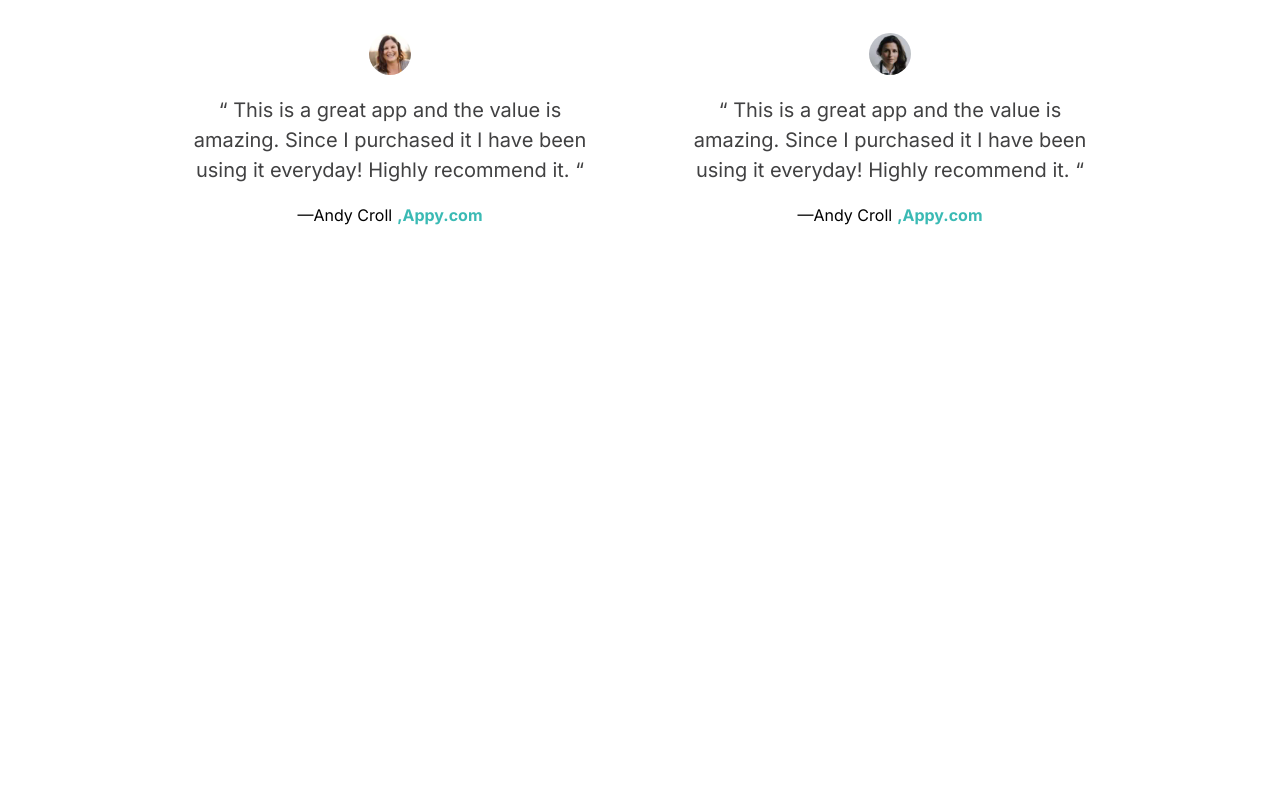
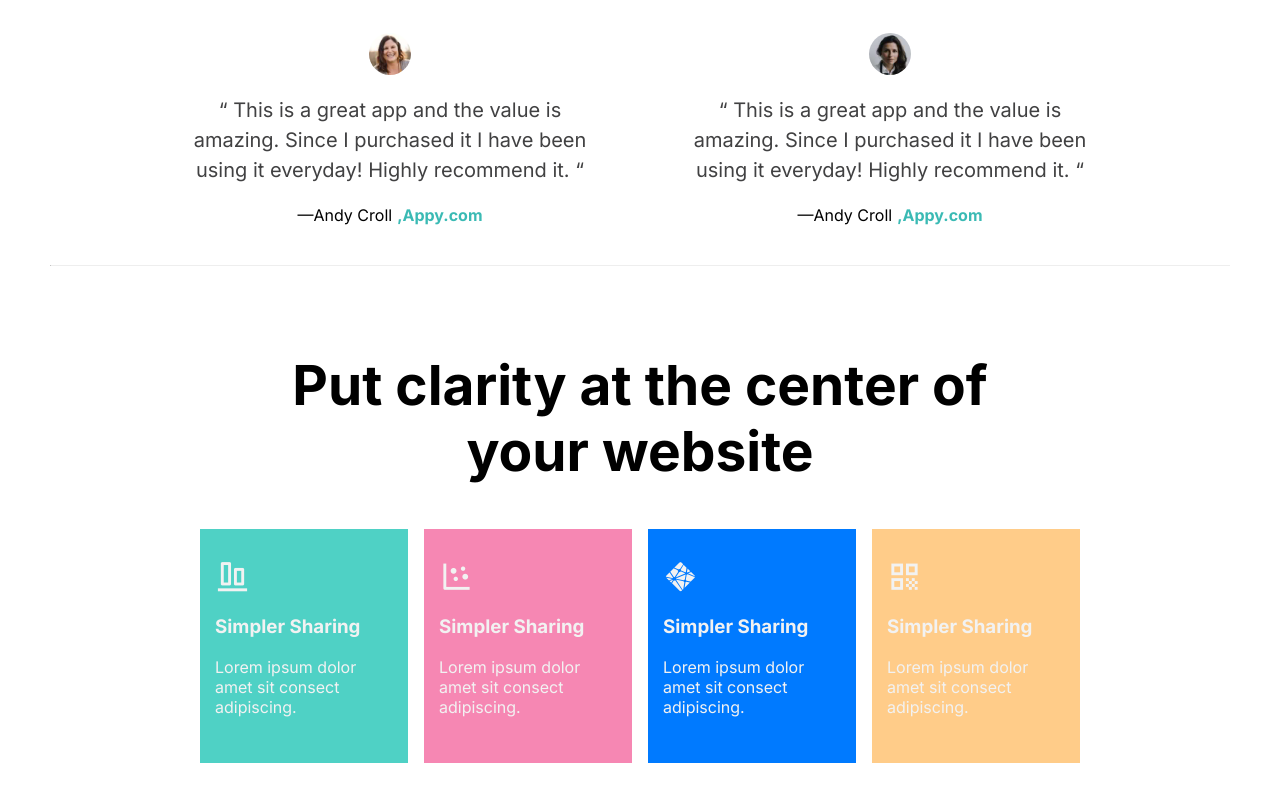
Before and after one commit to marinademinescu/Appy_HTML_Demo, a plain HTML site: page index.html in a window 1280 px wide. Shown: the part 5197-6000 px from the top of the page. Before the commit the page ends 5452 px from the top, so only its background shows below. Drawn offline with nearby package versions, Linux system fonts and the light colour scheme.

Commit message:
creato section clarity

```diff
--- a/index.html
+++ b/index.html
@@ -6,9 +6,12 @@
     <meta name="viewport" content="width=device-width, initial-scale=1.0">
     <title>Appy HTML Demo - Home</title>
     <link rel="stylesheet" href="style.css">
+    <link href='https://unpkg.com/boxicons@2.1.4/css/boxicons.min.css' rel='stylesheet'>
     <script src="script.js"></script>
 
-    <link href='https://unpkg.com/boxicons@2.1.4/css/boxicons.min.css' rel='stylesheet'>
+
+
+
 
 </head>
 
@@ -337,7 +340,7 @@
 
     <section class="testimonials">
         <div class="test-1">
-            <div >
+            <div>
                 <div class="testimg">
                     <div><img src="img/img.testimonial/testimonial-01.jpg" alt="1"></div>
                     <div>
@@ -380,6 +383,38 @@
 
     </section>
 
+    <hr>
+
+
+    <section class="clarity">
+        <div class="clarity-1">
+            <div>
+                <h2>Put clarity at the center of <br> your website</h2>
+            </div>
+            <div class="clar2">
+                <div class="card"><i class='bx bx-objects-vertical-bottom'></i>
+                    <h3>Simpler Sharing</h3>
+                    <p>Lorem ipsum dolor amet sit consect adipiscing.</p>
+                </div>
+                <div class="card"><i class='bx bx-scatter-chart' ></i>
+                    <h3>Simpler Sharing</h3>
+                    <p>Lorem ipsum dolor amet sit consect adipiscing.</p>
+                </div>
+                <div class="card"><i class='bx bxl-netlify' ></i>
+                    <h3>Simpler Sharing</h3>
+                    <p>Lorem ipsum dolor amet sit consect adipiscing.</p>
+                </div>
+                <div class="card"><i class='bx bx-qr' ></i>
+                    <h3>Simpler Sharing</h3>
+                    <p>Lorem ipsum dolor amet sit consect adipiscing.</p>
+                </div>
+
+            </div>
+
+        </div>
+
+    </section>
+
 
 </body>
 
--- a/style.css
+++ b/style.css
@@ -9,8 +9,8 @@ body {
 }
 
 
-body > div {
-  margin-left: 150px ;
+body>div {
+  margin-left: 150px;
   margin-right: 150px;
 }
 
@@ -18,6 +18,11 @@ body > div {
   box-sizing: border-box
 }
 
+
+hr {
+  border-top: 1px rgba(177, 175, 175, 0.6);
+  margin: 10px 50px;
+}
 
 .hlogo img {
   width: 40px;
@@ -631,7 +636,7 @@ label:after:active {
 
 }
 
-.slide1 > div > div:first-child{
+.slide1>div>div:first-child {
   display: flex;
   align-items: center;
   justify-content: space-between;
@@ -639,15 +644,15 @@ label:after:active {
   font-weight: bold;
 }
 
-.slide1 > div > div:first-child p:first-child {
-   font-size: 18px;
+.slide1>div>div:first-child p:first-child {
+  font-size: 18px;
   font-weight: bold;
 }
 
-.slide1 > div > div:first-child p:last-child {
+.slide1>div>div:first-child p:last-child {
   font-size: 12px;
-  color:rgb(58 186 180) ;
-  background-color: rgb(58, 186, 180,0.4);
+  color: rgb(58 186 180);
+  background-color: rgb(58, 186, 180, 0.4);
   border-radius: 45%;
   width: 45px;
   height: 25px;
@@ -668,23 +673,23 @@ label:after:active {
 
 }
 
-.slide1 > div > div:nth-child(2) span:nth-child(2) {
+.slide1>div>div:nth-child(2) span:nth-child(2) {
   font-size: 50px;
   font-weight: bold;
 }
 
-.slide1 > div > div:nth-child(2) span:first-child {
+.slide1>div>div:nth-child(2) span:first-child {
   font-size: 24px;
   color: #8d8d95;
 }
 
 
 .slide1 button {
-  padding: 8px 0 ;
+  padding: 8px 0;
   border-radius: 3px;
   width: 100%;
- border: none;
- background-color: rgb(58 186 180);
+  border: none;
+  background-color: rgb(58 186 180);
 
 
 }
@@ -724,7 +729,7 @@ label:after:active {
 }
 
 .start-ul ul li::before {
-   content: "✓";
+  content: "✓";
   color: rgb(58 186 180);
   display: inline-block;
   line-height: 1;
@@ -733,7 +738,7 @@ label:after:active {
 
 .testimonials {
   margin-top: 40px;
-  margin-left: 150px ;
+  margin-left: 150px;
   margin-right: 150px;
 }
 
@@ -743,7 +748,7 @@ label:after:active {
   gap: 20px;
 }
 
-.test-1 > div {
+.test-1>div {
   display: flex;
   flex: 1;
   flex-direction: column;
@@ -754,20 +759,20 @@ label:after:active {
   padding: 30px;
 }
 
-.test-1 .testimg  img {
+.test-1 .testimg img {
   width: 10%;
   border-radius: 100%;
   text-align: center;
 }
 
-.test-1 .testimg > div:first-child {
+.test-1 .testimg>div:first-child {
   display: flex;
   justify-content: center;
   align-items: center;
 }
 
 
-.test-1 .testimg > div:nth-child(2) p {
+.test-1 .testimg>div:nth-child(2) p {
   font-size: 20px;
   text-align: center;
   line-height: 1.5;
@@ -776,17 +781,83 @@ label:after:active {
 }
 
 
-.test-1 .testimg > div:nth-child(3)  {
+.test-1 .testimg>div:nth-child(3) {
   text-align: center;
 }
 
 
-.test-1 .testimg > div:nth-child(3) a {
+.test-1 .testimg>div:nth-child(3) a {
   color: rgb(58 186 180);
   text-decoration: none;
   font-weight: bold;
   margin-left: 5px;
 }
+
+
+
+.clarity {
+  margin-top: 40px;
+  padding-bottom: 40px;
+
+}
+
+.clarity .clarity-1 {
+  margin-left: 200px;
+  margin-right: 200px;
+
+
+}
+
+.clarity .clarity-1 >div:first-child {
+  display: flex;
+  justify-content: center;
+  align-items: center;
+}
+
+.clarity .clarity-1 >div:first-child h2 {
+  font-size: 55px;
+  text-align: center;
+}
+
+
+.clar2 {
+  display: flex;
+  justify-content: center;
+  align-items: center;
+  gap: 16px;
+  flex-wrap: nowrap;
+}
+
+.clar2 .card {
+  padding: 30px 15px;
+
+}
+
+.clar2 i{
+  font-size: 35px;
+  color: #f2f2f2;
+}
+
+.clarity-1 > div > div:nth-child(1) {
+  background-color: #4FD1C5 ;
+  color: #f2f2f2;
+}
+
+.clarity-1 > div > div:nth-child(2) {
+  background-color: #F687B3;
+  color: #f2f2f2;
+}
+
+.clarity-1 > div > div:nth-child(3) {
+  background-color:#007aff;
+  color: #f2f2f2;
+}
+
+.clarity-1 > div > div:nth-child(4) {
+  background-color:#ffcc89;
+  color: #f2f2f2;
+}
+
 
 
 /*Responsive */
```
